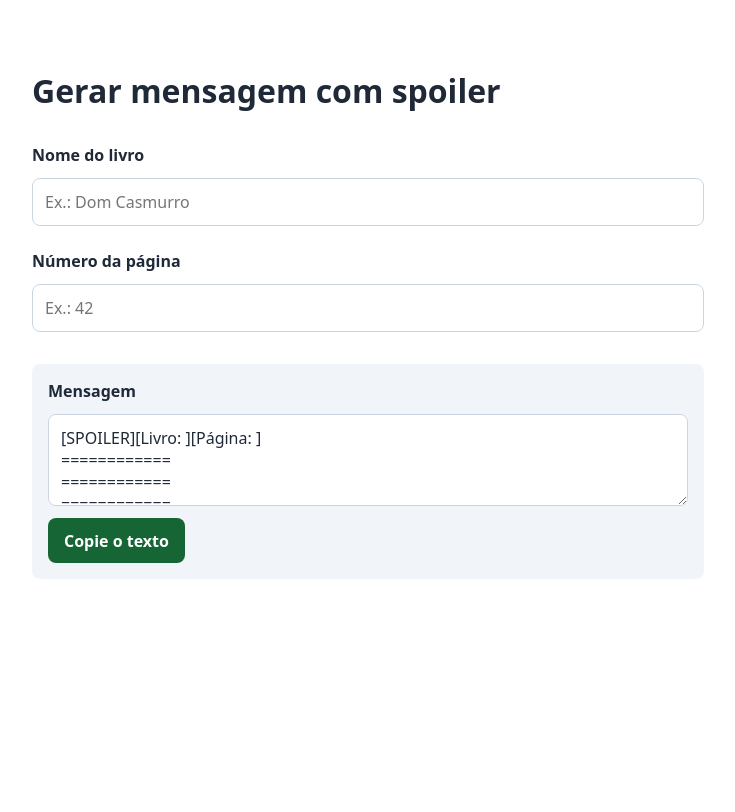
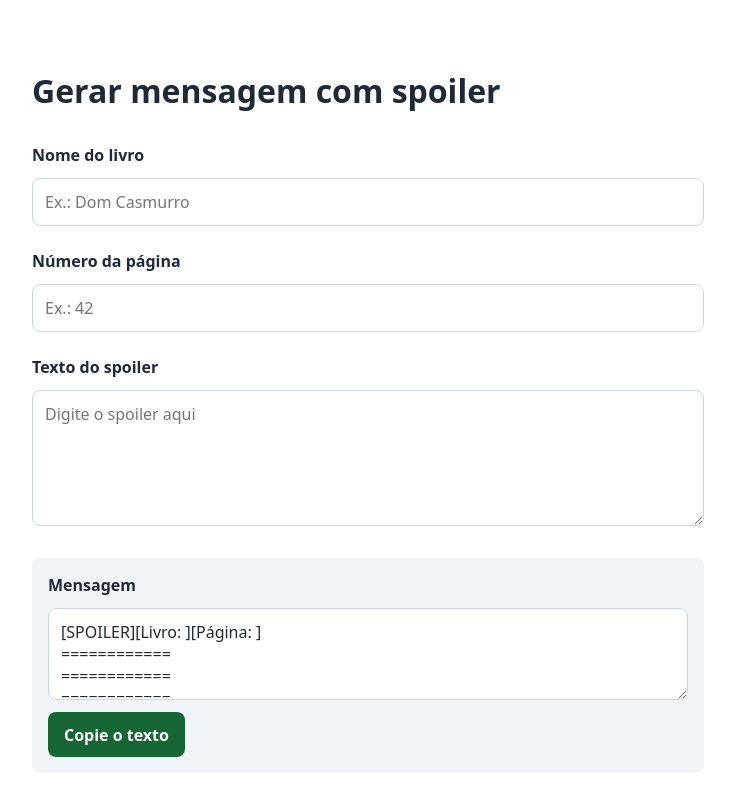
Before and after one commit to jessicacarneiro/spoiler-whatsapp, a React (Vite) app: page / in a window 1280 px wide. Shown: the top 812 px of the page, without its empty margins (272-1007 px from the left). Built offline with nearby package versions, Linux system fonts and the light colour scheme.

Commit message:
Add spoiler text input

```diff
--- a/src/App.jsx
+++ b/src/App.jsx
@@ -5,9 +5,10 @@ const fillerLines = Array.from({ length: 30 }, () => '='.repeat(12)).join('\n');
 export default function App() {
   const [bookTitle, setBookTitle] = useState('');
   const [pageNumber, setPageNumber] = useState('');
+  const [spoilerText, setSpoilerText] = useState('');
 
   const titleLine = `[SPOILER][Livro: ${bookTitle}][Página: ${pageNumber}]`;
-  const message = `${titleLine}\n${fillerLines}`;
+  const message = `${titleLine}\n${fillerLines}${spoilerText ? `\n${spoilerText}` : ''}`;
 
   return (
     <main className="page">
@@ -36,6 +37,16 @@ export default function App() {
           placeholder="Ex.: 42"
           required
         />
+
+        <label htmlFor="spoiler-text">Texto do spoiler</label>
+        <textarea
+          id="spoiler-text"
+          name="spoilerText"
+          rows={5}
+          value={spoilerText}
+          onChange={(event) => setSpoilerText(event.target.value)}
+          placeholder="Digite o spoiler aqui"
+        />
       </form>
 
       <section className="preview" aria-live="polite">
--- a/src/style.css
+++ b/src/style.css
@@ -34,12 +34,17 @@ body {
   font-weight: 600;
 }
 
-.spoiler-form input {
+.spoiler-form input,
+.spoiler-form textarea {
   width: 100%;
   padding: 0.75rem;
   border: 1px solid #cbd5e1;
   border-radius: 0.5rem;
   font: inherit;
+}
+
+.spoiler-form textarea {
+  resize: vertical;
 }
 
 .spoiler-form input + label {
```
Also changed, not shown: 1 other file (tests, documents, lock files or other folders).
